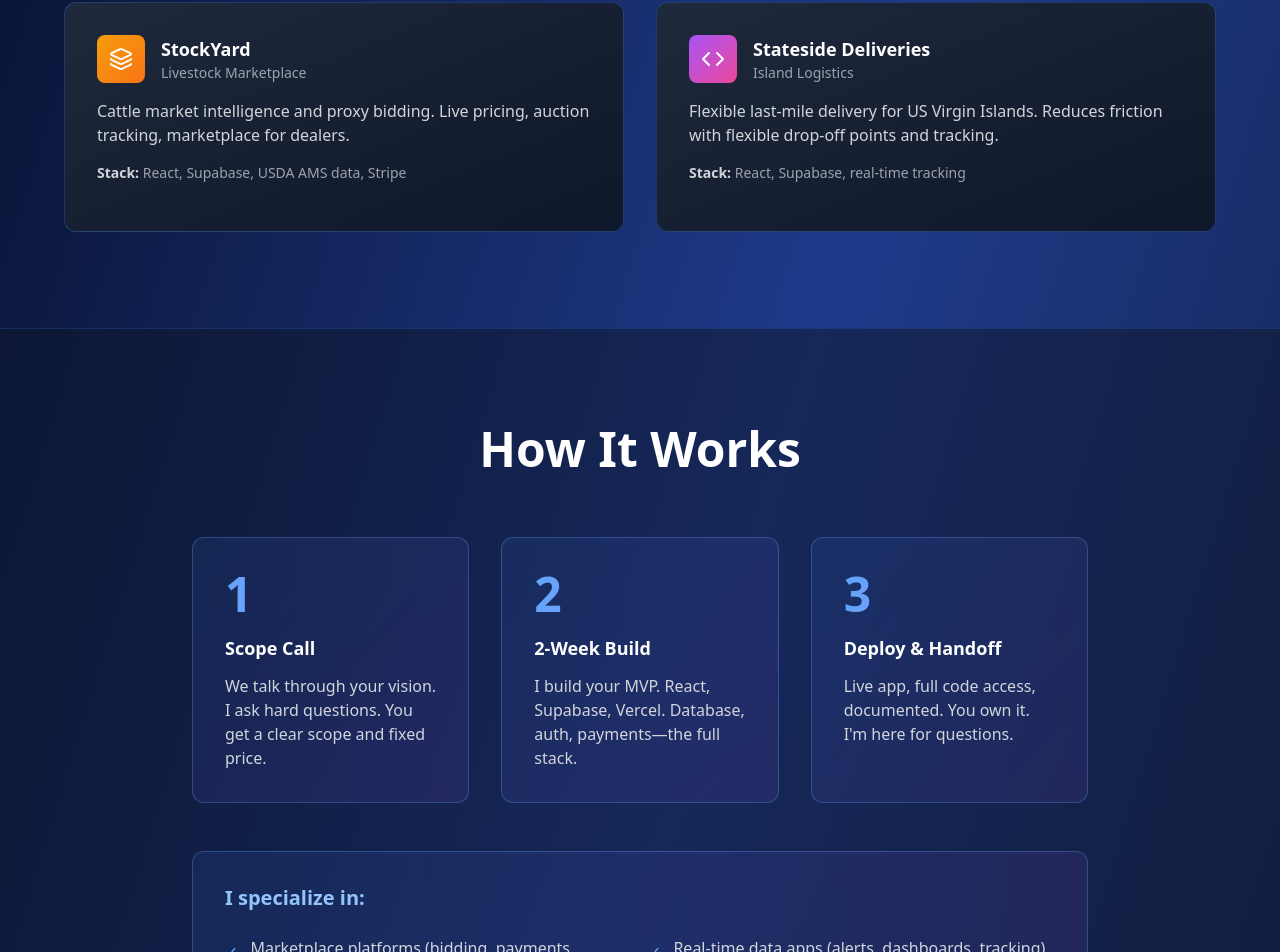
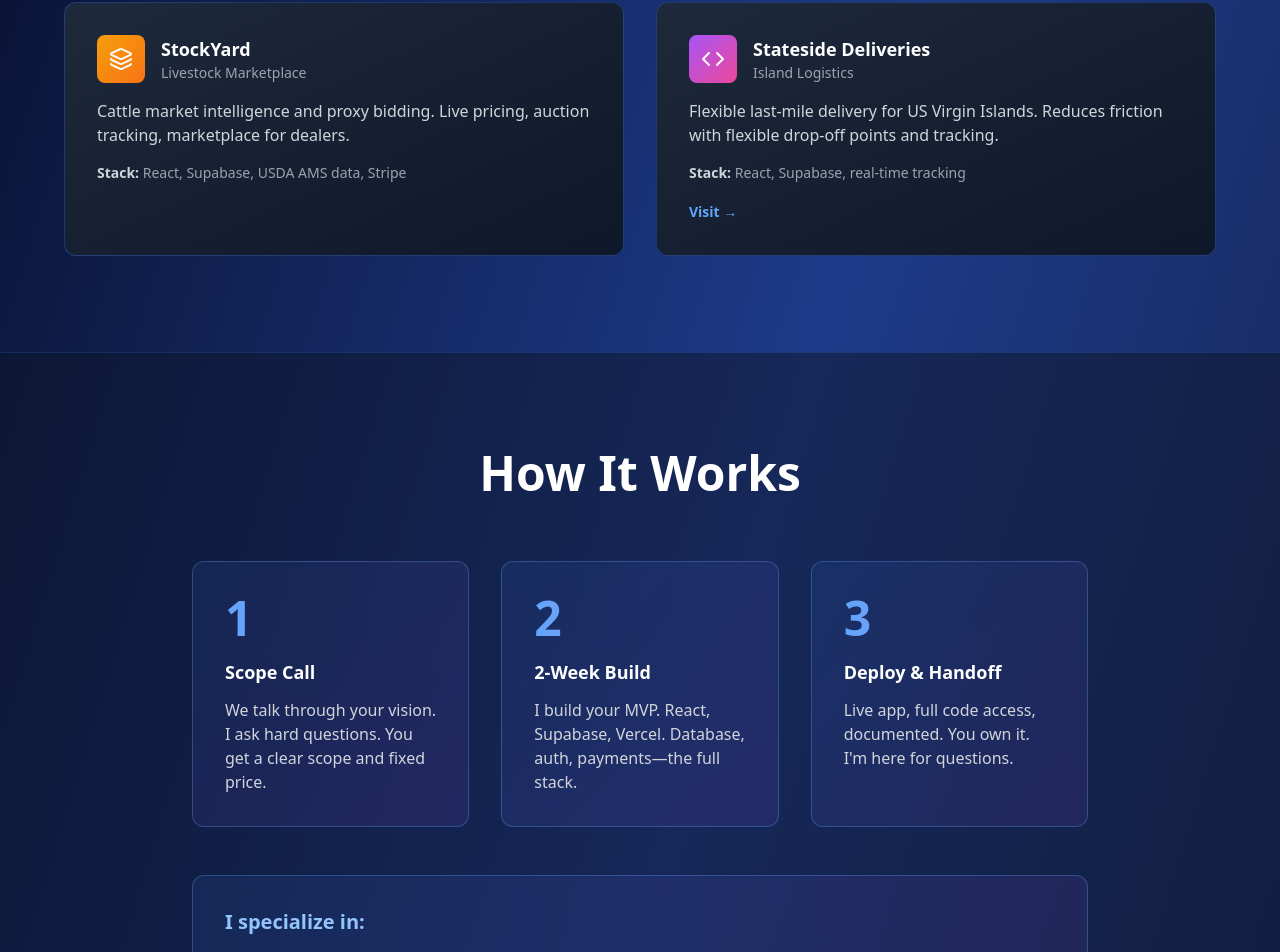
Before and after one commit to pr0rat3d/app-dev-landing, a Next.js app: page / in a window 1280 px wide. Shown: the part 1154-2106 px from the top of the page. Built offline with nearby package versions, Linux system fonts and the light colour scheme.

Commit message:
Link Stateside Deliveries card to live demo

```diff
--- a/pages/index.js
+++ b/pages/index.js
@@ -91,7 +91,7 @@ export default function AppDevLanding() {
             <Card title="ProRated" tag="iOS & Android" icon={<Zap className="w-6 h-6" />} color="from-blue-500 to-cyan-500" description="Verified job site intelligence for trade professionals. Real-time bid tracking, trust scoring, team collaboration." stack="React PWA, Supabase, RevenueCat IAP, Stripe" link="https://prorated.app" />
             <Card title="FlipTrader" tag="Trading PWA" icon={<Rocket className="w-6 h-6" />} color="from-green-500 to-emerald-500" description="Day/swing trading alerts and automated execution bot. Real-time signals, portfolio tracking, multi-strategy execution." stack="React PWA, Supabase, Alpaca API" link="https://flip-trader.vercel.app" />
             <Card title="StockYard" tag="Livestock Marketplace" icon={<Layers className="w-6 h-6" />} color="from-amber-500 to-orange-500" description="Cattle market intelligence and proxy bidding. Live pricing, auction tracking, marketplace for dealers." stack="React, Supabase, USDA AMS data, Stripe" />
-            <Card title="Stateside Deliveries" tag="Island Logistics" icon={<Code className="w-6 h-6" />} color="from-purple-500 to-pink-500" description="Flexible last-mile delivery for US Virgin Islands. Reduces friction with flexible drop-off points and tracking." stack="React, Supabase, real-time tracking" />
+            <Card title="Stateside Deliveries" tag="Island Logistics" icon={<Code className="w-6 h-6" />} color="from-purple-500 to-pink-500" description="Flexible last-mile delivery for US Virgin Islands. Reduces friction with flexible drop-off points and tracking." stack="React, Supabase, real-time tracking" link="https://frontend-pi-seven-81.vercel.app" />
           </div>
         </div>
       </section>
```
